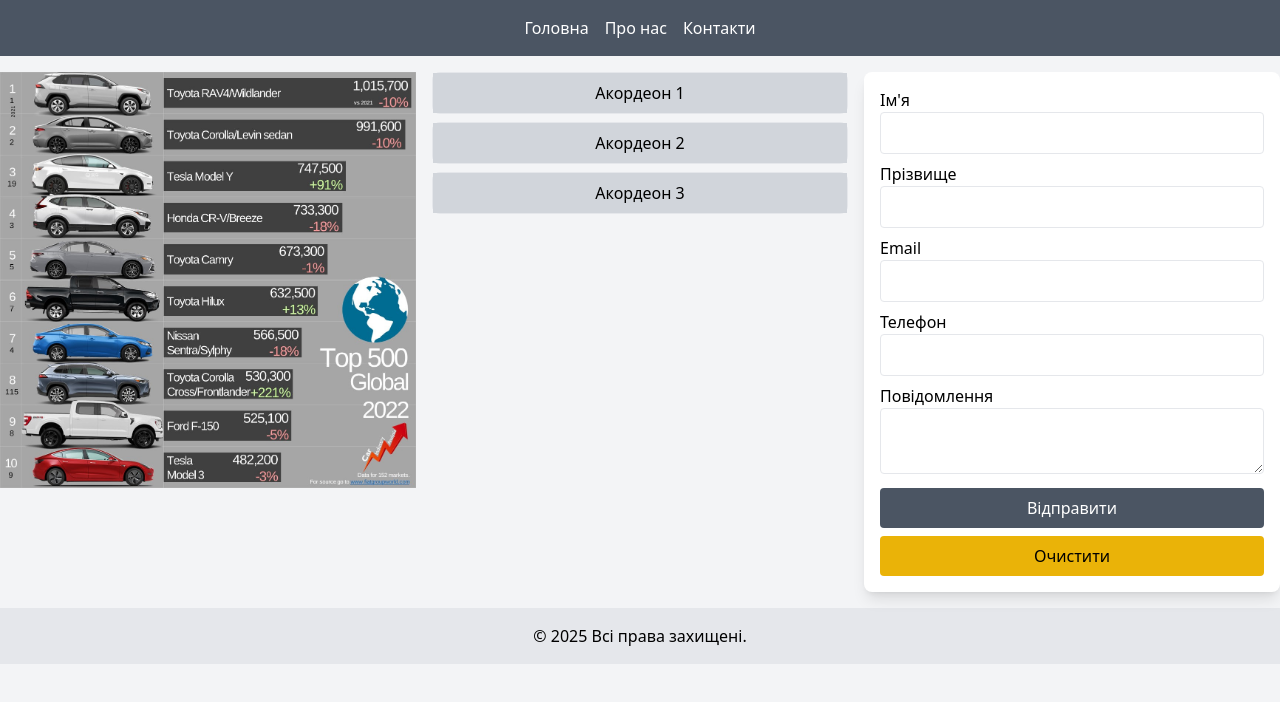
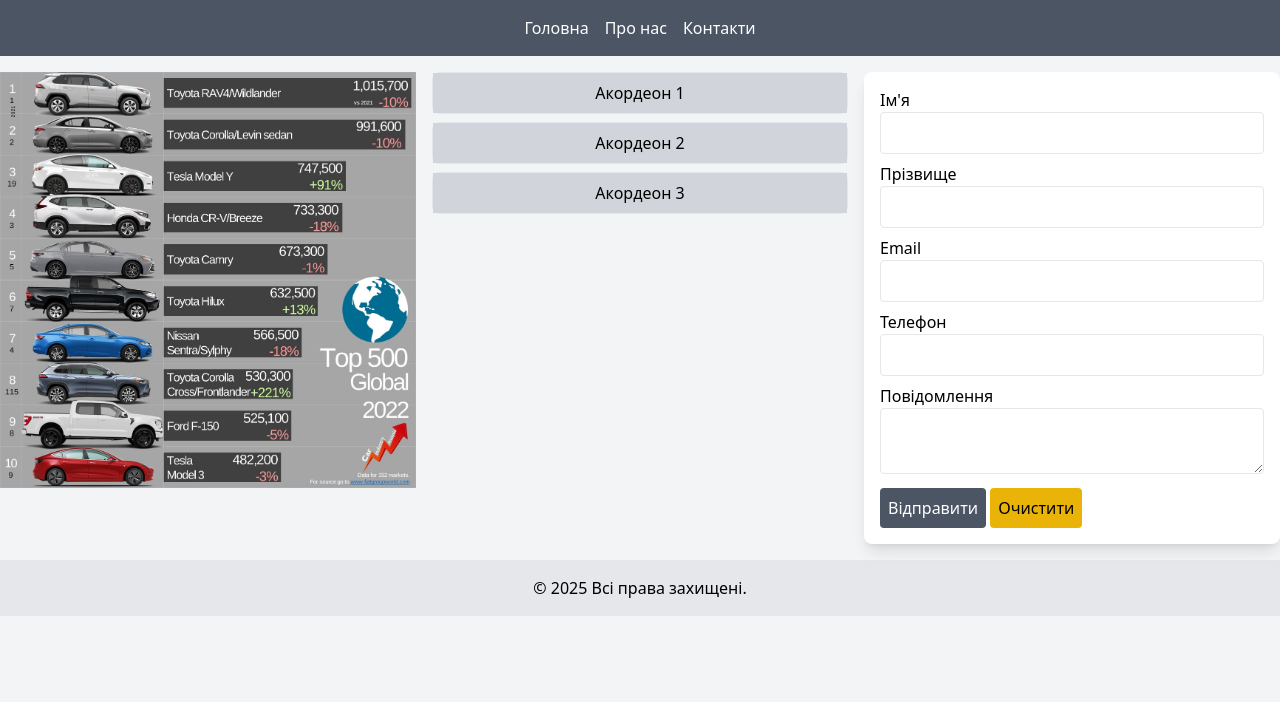
Before and after one commit to alexanderik79/home-work-14, a plain HTML site: page tailwind.html in a window 1280 px wide. Drawn offline with nearby package versions, Linux system fonts and the light colour scheme.

Commit message:
add: smaller btns

```diff
--- a/tailwind.html
+++ b/tailwind.html
@@ -66,8 +66,8 @@
                     <label for="message" class="block">Повідомлення</label>
                     <textarea id="message" class="w-full border p-2 rounded" required></textarea>
                 </div>
-                <button type="submit" class="w-full bg-gray-600 text-white p-2 rounded">Відправити</button>
-                <button type="reset" class="w-full bg-yellow-500 p-2 rounded">Очистити</button>
+                <button type="submit" class="w-halfe bg-gray-600 text-white p-2 rounded">Відправити</button>
+                <button type="reset" class="w-halfe bg-yellow-500 p-2 rounded">Очистити</button>
             </form>
         </aside>
     </div>
```
